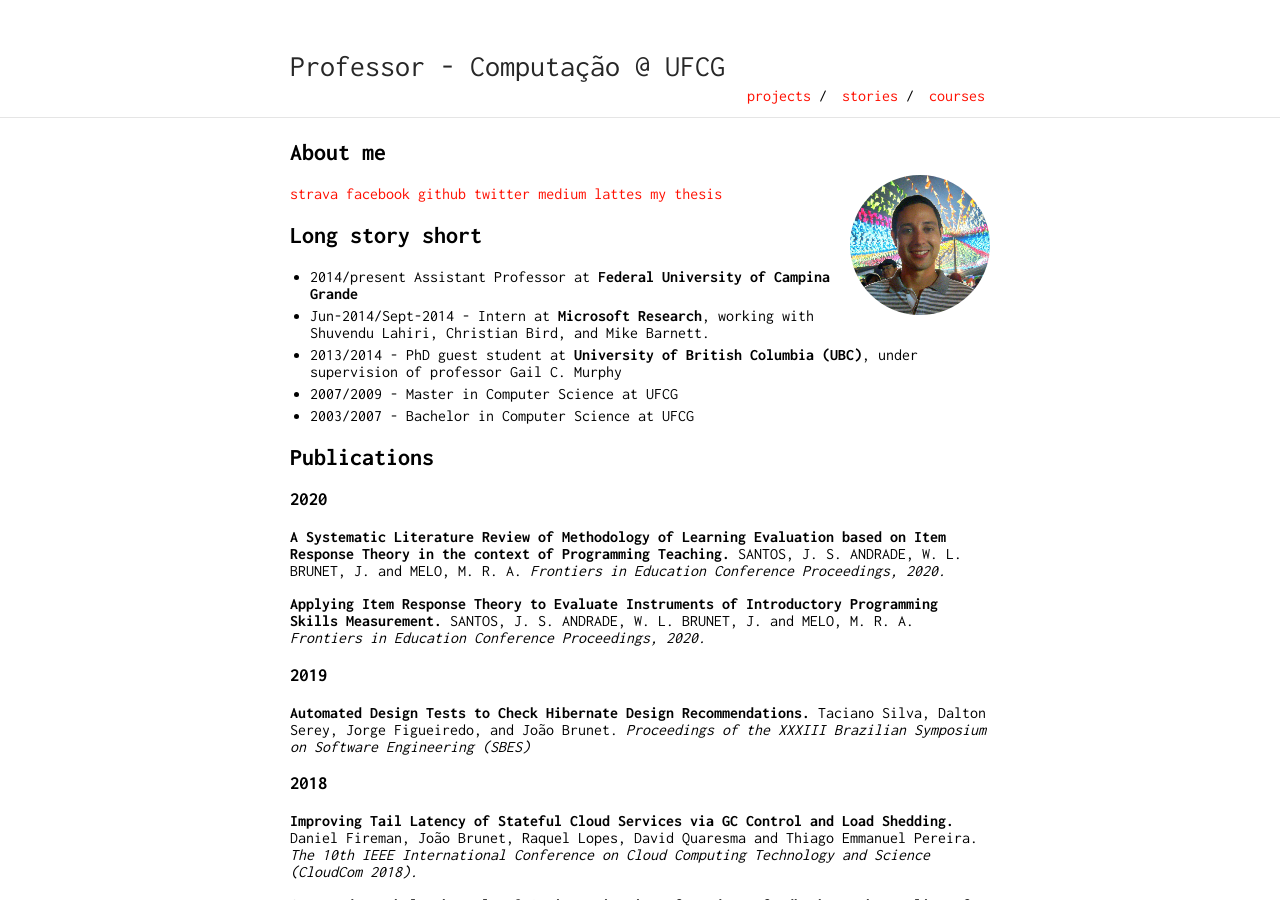
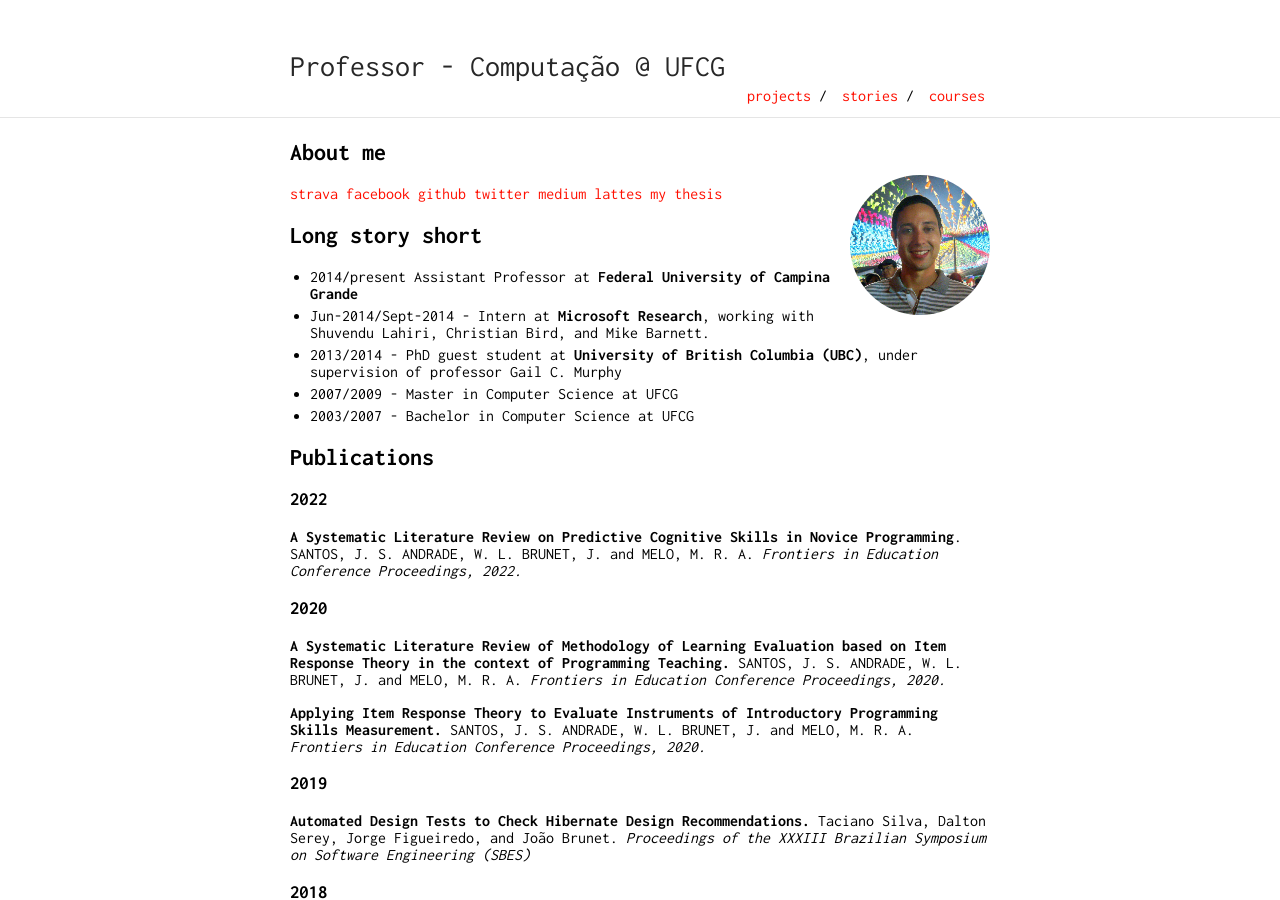
Before and after one commit to joaoarthurbm/joaoarthurbm.github.io, a Jekyll site: the page built from index.md, in a window 1280 px wide and 900 px high. Built offline with Jekyll 4.4.1, drawn with Linux system fonts in a browser that asks for light colours; our own code applies the rules of GitHub Pages for plain Markdown files.

Commit message:
nova publicacao

```diff
--- a/index.md
+++ b/index.md
@@ -20,6 +20,10 @@ layout: default
 
 ## Publications
 
+### 2022
+
+**A Systematic Literature Review on Predictive Cognitive Skills in Novice Programming**. SANTOS, J. S. ANDRADE, W. L.  BRUNET, J. and MELO, M. R. A. *Frontiers in Education Conference Proceedings, 2022.*
+
 ### 2020
 
 **A Systematic Literature Review of Methodology of Learning Evaluation based on Item Response Theory in the context of Programming Teaching.** SANTOS, J. S. ANDRADE, W. L.  BRUNET, J. and MELO, M. R. A. *Frontiers in Education Conference Proceedings, 2020.*
@@ -30,8 +34,7 @@ layout: default
 
 **Automated Design Tests to
 Check Hibernate Design Recommendations.** Taciano Silva, Dalton Serey, Jorge
-Figueiredo, and João Brunet.
-*Proceedings of the XXXIII Brazilian Symposium on Software Engineering (SBES)*
+Figueiredo, and João Brunet. *Proceedings of the XXXIII Brazilian Symposium on Software Engineering (SBES)*
 
 ### 2018
 
```
